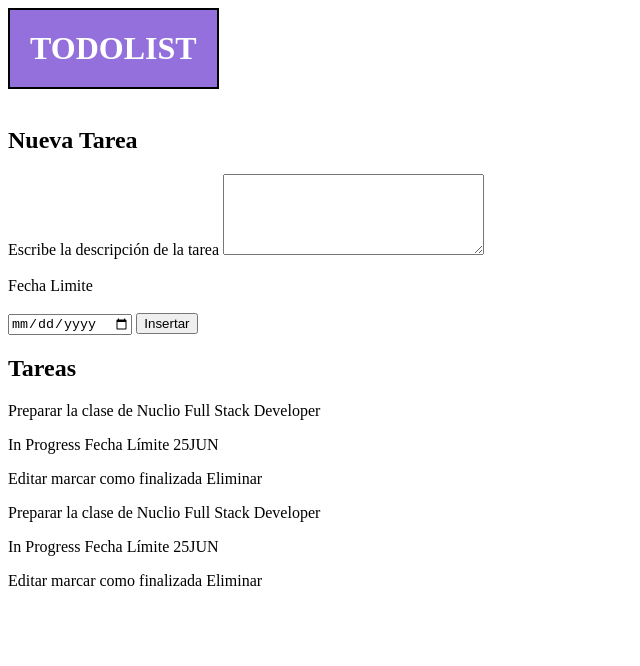
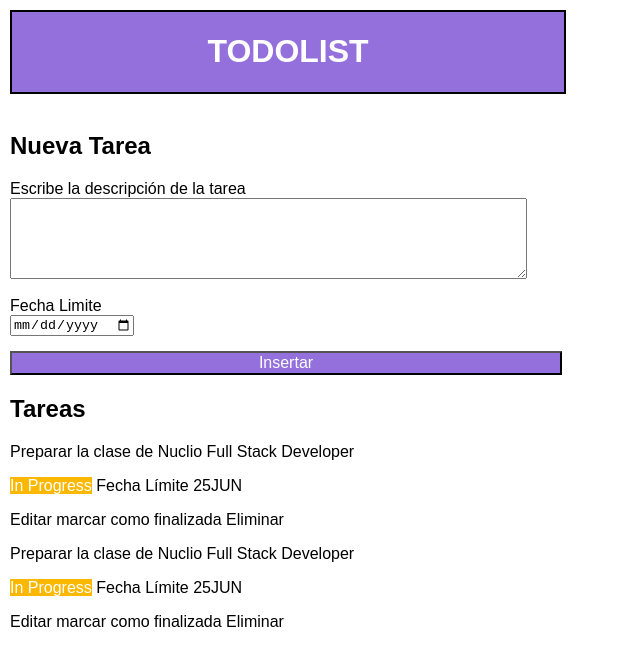
Before and after one commit to FSDSTR0624/TODO, a plain HTML site: page index.html in a window 1280 px wide. Shown: the whole page, without its empty margins (0-640 px from the left). Drawn offline with Linux system fonts and the light colour scheme.

Commit message:
Cambios con css

```diff
--- a/index.html
+++ b/index.html
@@ -3,27 +3,13 @@
     <meta charset="UTF-8">
     <meta name="viewport" content="width=device-width, initial-scale=1.0">
     <title>Document</title>
-
+    <link rel="stylesheet" href="style.css">
 </head>
 <header>
     <div class="caja">
         <h1>TODOLIST</h1>
     </div>
-    <style>
-        .caja {
-            background-color: #9370DB; /* Fondo lila */
-            border: 2px solid black; /* Borde de la caja */
-            padding: 20px; /* Espacio interno de la caja */
-            width: 500.ch;
-            display: inline-block; /* Para ajustar la caja al contenido */
-        }
 
-        /* Estilo para el h1 */
-        .caja h1 {
-            color: white; /* Color del texto del h1 */
-            margin: 0; /* Quita el margen por defecto */
-        }
-    </style>
 </header>
 
 <body>
@@ -31,12 +17,11 @@
         <br>
         <h2><strong>Nueva Tarea</strong></h2>
         <label>Escribe la descripción de la tarea</label>
-        <textarea cols="30" rows="5"></textarea>
+        <textarea cols="62" rows="5"></textarea>
         <br></br>
         <label>Fecha Limite</label>
-        <br></br>
         <input type="date"></input>
-        <button>Insertar</button>
+        <button  id="miBoton">Insertar</button>
 
     </form>
 
--- /dev/null
+++ b/style.css
@@ -0,0 +1,96 @@
+body{
+    margin: 10px;
+    padding: 0;
+    box-sizing: border-box;
+    font-family: Arial, sans-serif;
+    width: 400px;
+}
+
+.caja {
+    background-color: #9370DB; /* Fondo lila */
+    border: 2px solid black;
+    width: 552px;/* Borde de la caja */
+
+
+    display: inline-block;
+    display: flex;
+    justify-content: center;/* Para ajustar la caja al contenido */
+}
+
+/* Estilo para el h1 */
+ h1 {
+    color: white; /* Color del texto del h1 */
+
+    align-items: center;
+    align-content: center;
+    /* Quita el margen por defecto */
+}
+
+label{
+    align-items: center;
+    display: block;
+}
+
+
+input{
+    display: inline-block;
+    display: flex;
+
+}
+
+
+ #miBoton{
+    display: flex;
+    justify-content: space-around;
+    background-color: #9370DB;
+   width: 552px;
+
+    color: white; /* Color del texto */
+    margin-top: 15px ; /* Relleno */
+    text-align: center; /* Alineación del texto */
+    text-decoration: none; /* Sin subrayado */
+    display: inline-block; /* Display inline-block */
+    font-size: 16px; /* Tamaño de la fuente */
+
+}
+
+div{
+    border-radius: 10ox;
+    width: 942px;
+}
+
+
+.enlaces{
+    display: flex;
+    gap:10px;
+}
+
+.enlaces p:last-child{
+
+
+    color: red;
+    margin-left: 150px;
+}
+
+.container{
+    border: 3px solid #9370DB;
+    align-items: stretch;
+    display: flex;
+    flex-direction: column;
+    width: 550;
+
+}
+
+p{
+    font-style:normal;
+
+}
+
+span{
+    background-color:#fcb700 ;
+    color:white
+}
+
+p[href="fechas"]{
+    color: rgba(128, 128, 128, 0.7);
+}
```
